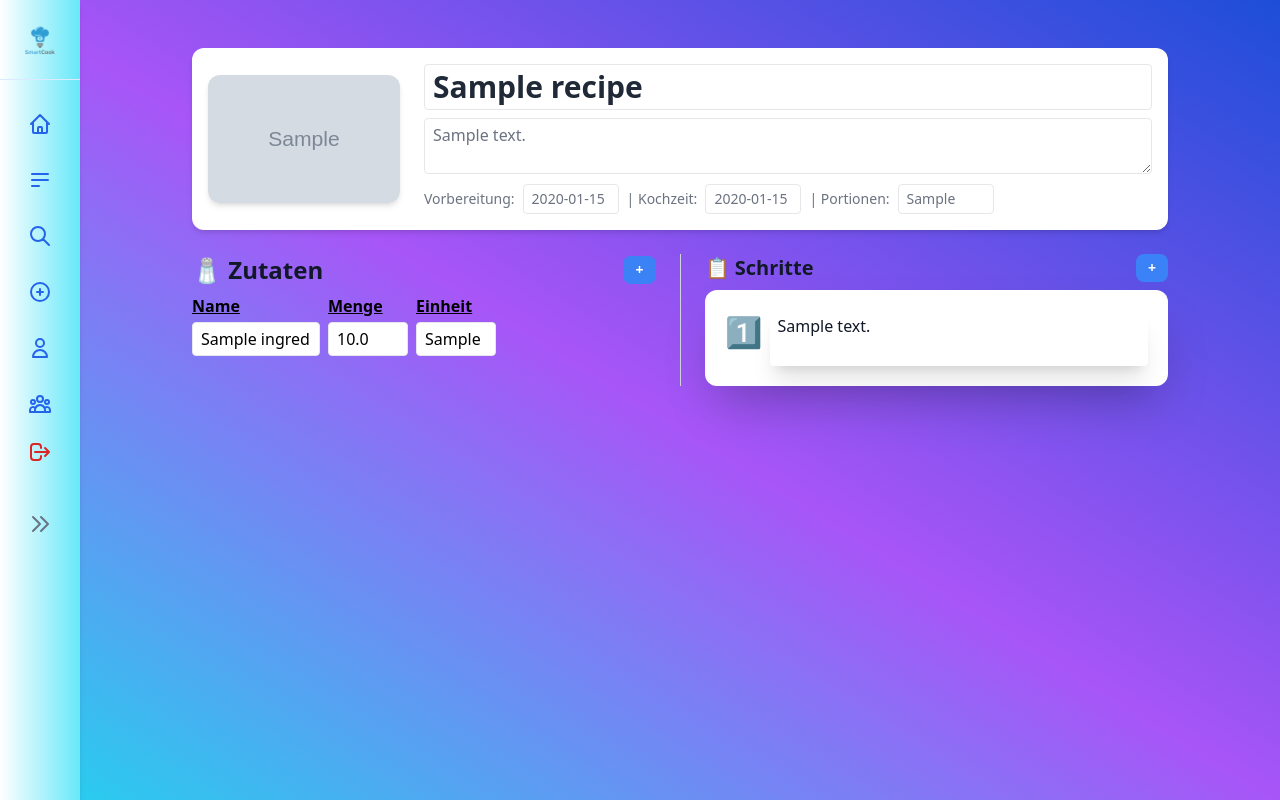
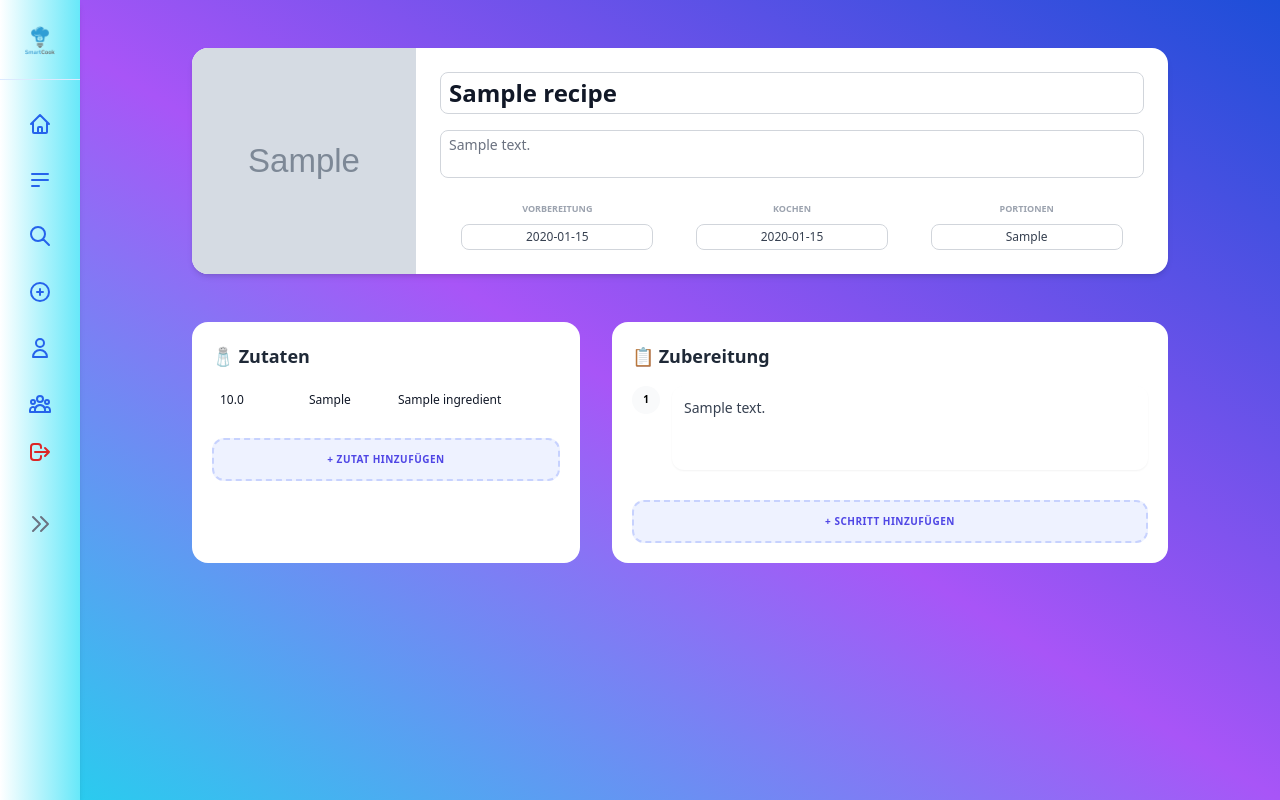
Before and after one commit to Jonasrnr/SmartCook, a Django app: page /recipe/1/edit/ in a window 1280 px wide. Run offline with Django 5.2, Linux system fonts and the light colour scheme; a user stored in the database is signed in; tables that the repository leaves empty hold one stand-in row (values such as "Sample post"); grey boxes marked "Sample" are stand-in pictures; some libraries are stand-ins or nearby versions.

Commit message:
- improved recipe_detail design     - applied recipe_detail design to recipe_add and recipe_edit - moved collections js in partial to fix js not getting loaded when using htmx - improved recipe_card design for smaller screens - added horizontal scroller animation - added manual recipe_add functionality     - added RecipeForm     - added recipe_add view

```diff
--- a/recipes/forms.py
+++ b/recipes/forms.py
@@ -22,20 +22,68 @@ class UserSignupForm(UserCreationForm):
 class UserLoginForm(AuthenticationForm):
     def __init__(self, *args, **kwargs):
         super(UserLoginForm, self).__init__(*args, **kwargs)
+        self.fields["username"].widget.attrs.update(
+            {
+                "class": "border-black border-2 rounded-md px-3 py-2 w-full focus:outline-none focus:ring-2 focus:ring-blue-500"
+            }
+        )
+        self.fields["password"].widget.attrs.update(
+            {
+                "class": "border-black border-2 rounded-md px-3 py-2 w-full focus:outline-none focus:ring-2 focus:ring-blue-500"
+            }
+        )
+
+
+IngredientFormSet = forms.inlineformset_factory(
+    Recipe, Ingredient, fields=("name", "quantity", "unit"), extra=1
+)
+
+InstructionFormSet = forms.inlineformset_factory(
+    Recipe, Instruction, fields=("step_number", "description"), extra=1
+)
 
 
 class RecipeForm(forms.ModelForm):
+    image = forms.ImageField(required=False, widget=forms.ClearableFileInput(attrs={
+        "class": "border rounded-md px-3 py-2 w-full"
+    }))
+
     class Meta:
         model = Recipe
-        fields = "__all__"
+        exclude = ["user", "original_creator"]
+        widgets = {
+            "title": forms.TextInput(attrs={
+                "class": "border rounded-md px-3 py-2 w-full focus:outline-none focus:ring-2 focus:ring-blue-500",
+                "placeholder": "Titel des Rezepts"
+            }),
+            "description": forms.Textarea(attrs={
+                "class": "border rounded-md px-3 py-2 w-full focus:outline-none focus:ring-2 focus:ring-blue-500",
+                "placeholder": "Beschreibung",
+                "rows": 4
+            }),
+        }
+
+    def __init__(self, *args, **kwargs):
+        super().__init__(*args, **kwargs)
+
+        formset_kwargs = kwargs.copy()
+        formset_kwargs.pop("instance", None)
+        self.ingredient_formset = IngredientFormSet(*args, **formset_kwargs, instance=self.instance, prefix="ingredients")
+        self.instruction_formset = InstructionFormSet(*args, **formset_kwargs, instance=self.instance, prefix="instructions")
+
+    def is_valid(self):
+        return super().is_valid() and self.ingredient_formset.is_valid() and self.instruction_formset.is_valid()
+
+    def save(self, commit=True):
+        recipe = super().save(commit=commit)
+        if commit:
+            self.ingredient_formset.instance = recipe
+            self.ingredient_formset.save()
+            self.instruction_formset.instance = recipe
+            self.instruction_formset.save()
+        return recipe
 
 
-IngredientFormSet = forms.inlineformset_factory(
-    Recipe, Ingredient, fields=("name", "quantity", "unit"), extra=0
-)
-InstructionFormSet = forms.inlineformset_factory(
-    Recipe, Instruction, fields=("description",), extra=0
-)
 class CollectionForm(forms.ModelForm):
     class Meta:
         model = Collection
--- a/recipes/templates/recipes/base.html
+++ b/recipes/templates/recipes/base.html
@@ -66,7 +66,7 @@
 
         <!-- Main Content Wrapper -->
         <div id="content-wrapper" class="absolute top-0 right-0 bottom-0 left-0 lg:ml-20">
-            <main class="w-full h-full overflow-y-auto" id="main-content">
+            <main class="w-full h-full overflow-y-auto pb-20 lg:pb-0" id="main-content">
                 {% block content %}{% endblock %}
             </main>
 
--- a/recipes/templates/recipes/partials/landing_page_partial.html
+++ b/recipes/templates/recipes/partials/landing_page_partial.html
@@ -22,7 +22,8 @@
     <!-- Horizontal Scroller -->
     <div class="w-full mx-auto px-4">
         <h2 class="text-2xl font-semibold mb-4 px-2">Rezepte</h2>
-        <div class="w-full mx-auto overflow-x-auto hide-scroll-bar py-2">
+        <!-- TODO: looks bad on smaller screens-->
+        <div id="recipe-scroller" class="w-full mx-auto overflow-x-auto hide-scroll-bar py-2">
             <div class="flex flex-nowrap gap-6">
                 {% for recipe in recipes|dictsortreversed:"id" %} {% include "recipes/components/recipe_card.html" with recipe=recipe %} {% endfor %}
             </div>
--- a/recipes/templates/recipes/partials/recipe_edit_partial.html
+++ b/recipes/templates/recipes/partials/recipe_edit_partial.html
@@ -2,74 +2,97 @@
     {% block scripts %} {{ recipe.id|json_script:"recipe-id"}} {% endblock %} {% csrf_token %}
 
     <!-- Recipe Header with image -->
-    <div class="flex flex-col sm:flex-row items-center bg-white rounded-xl shadow-md p-4 gap-6">
-        <a href="{{ recipe.url }}" target="_blank" rel="noopener noreferrer">
-            <img src="{{ recipe.thumbnail|default:'https://placehold.co/300x200/2563EB/ffffff?text=Rezept+Bild' }}" alt="{{ recipe.title }}" class="w-full sm:w-48 h-32 object-cover rounded-xl shadow-md" onerror="handleImageError(this, {recipe.id})">
-        </a>
-        <div class="flex-1">
-            <input type="text" value="{{ recipe.title }}" data-id="{{ recipe.id }}" data-field="title" data-type="recipe" class="auto-save-input text-3xl font-bold text-gray-800 w-full border rounded px-2 py-1" placeholder="Titel">
-            <textarea data-id="{{ recipe.id }}" data-field="description" data-type="recipe" class="auto-save-input text-gray-500 mt-2 w-full border rounded px-2 py-1" placeholder="Beschreibung">{{ recipe.description|default_if_none:'' }}</textarea>
-            <div class="text-gray-500 mt-1 text-sm flex items-center gap-2">
-                <span>Vorbereitung:</span>
-                <input type="text" value="{{ recipe.prep_time|default_if_none:'' }}" data-id="{{ recipe.id }}" data-field="prep_time" data-type="recipe" class="auto-save-input border rounded px-2 py-1 w-24" placeholder="...">
-                <span>| Kochzeit:</span>
-                <input type="text" value="{{ recipe.cook_time|default_if_none:'' }}" data-id="{{ recipe.id }}" data-field="cook_time" data-type="recipe" class="auto-save-input border rounded px-2 py-1 w-24" placeholder="...">
-                <span>| Portionen:</span>
-                <input type="text" value="{{ recipe.servings|default_if_none:'' }}" data-id="{{ recipe.id }}" data-field="servings" data-type="recipe" class="auto-save-input border rounded px-2 py-1 w-24" placeholder="...">
+    <div class="bg-white rounded-2xl shadow-md overflow-hidden">
+        <div class="flex flex-col md:flex-row">
+            <!-- Image -->
+            <div class="relative w-full md:w-48 lg:w-56 h-56 md:h-auto overflow-hidden flex-shrink-0">
+                <a href="{{ recipe.url }}" target="_blank" rel="noopener noreferrer" class="flex-shrink-0">
+                    <img src="{{ recipe.thumbnail|default:'https://placehold.co/300x200/2563EB/ffffff?text=Rezept+Bild' }}" alt="{{ recipe.title }}" class="w-full h-full object-cover" onerror="handleImageError(this, {{recipe.id}})">
+                </a>
+            </div>
+
+            <!-- Content-->
+            <div class="flex-1 p-5 md:p-6 flex flex-col space-y-4">
+                <div class="space-y-1">
+                    <input type="text" value="{{ recipe.title }}" data-id="{{ recipe.id }}" data-field="title" data-type="recipe" class="auto-save-input text-xl md:text-2xl font-bold text-gray-900 w-full placeholder-gray-300 border border-gray-300 rounded-lg px-2 py-1" placeholder="Name des Rezepts...">
+                </div>
+
+                <textarea data-id="{{ recipe.id }}" data-field="description" data-type="recipe" class="auto-save-input text-gray-500 w-full resize-none text-sm border border-gray-300 rounded-lg px-2 py-1" placeholder="Kurze Beschreibung..." rows="2">{{ recipe.description|default_if_none:'' }}</textarea>
+
+                <div class="grid grid-cols-3">
+                    <div class="flex flex-col items-center">
+                        <span class="text-[9px] text-gray-400 uppercase font-bold py-2">Vorbereitung</span>
+                        <input type="text" value="{{ recipe.prep_time|default_if_none:'' }}" data-id="{{ recipe.id }}" data-field="prep_time" data-type="recipe" class="font-medium text-gray-700 text-xs text-center border border-gray-300 rounded-lg px-2 py-1" placeholder="-">
+                    </div>
+                    <div class="flex flex-col items-center">
+                        <span class="text-[9px] text-gray-400 uppercase font-bold py-2">Kochen</span>
+                        <input type="text" value="{{ recipe.cook_time|default_if_none:'' }}" data-id="{{ recipe.id }}" data-field="cook_time" data-type="recipe" class="font-medium text-gray-700 text-xs text-center border border-gray-300 rounded-lg px-2 py-1" placeholder="-">
+                    </div>
+                    <div class="flex flex-col items-center">
+                        <span class="text-[9px] text-gray-400 uppercase font-bold py-2">Portionen</span>
+                        <input type="text" value="{{ recipe.servings|default_if_none:'' }}" data-id="{{ recipe.id }}" data-field="servings" data-type="recipe" class="font-medium text-gray-700 text-xs text-center border border-gray-300 rounded-lg px-2 py-1" placeholder="-">
+                    </div>
+                </div>
             </div>
         </div>
     </div>
 
-
-    <div class="flex gap-6">
-
-        <!-- Ingredients -->
-        <section class="flex-1">
-            <div class="flex justify-between items-center mb-2">
-                <h2 class="text-2xl font-bold flex items-center gap-2">🧂 Zutaten</h2>
-                <button id="add-ingredient-btn" class="bg-blue-500 hover:bg-blue-600 text-white font-bold py-1 px-3 rounded-lg text-sm">+</button>
-            </div>
+    <div class="grid grid-cols-1 md:grid-cols-12 gap-8 py-6">
+        <div class="md:col-span-5 bg-white rounded-2xl p-5">
+            <h2 class="font-bold text-gray-800 flex items-center gap-2 text-lg mb-4">🧂 Zutaten</h2>
             {{ ingredient_formset.management_form }}
-
-            <div class="flex gap-2 font-bold underline text-black mb-1">
-                <span class="w-32">Name</span>
-                <span class="w-20">Menge</span>
-                <span class="w-20">Einheit</span>
-            </div>
-
-            <ul id="ingredient-list" class="space-y-1 text-black list-disc list-inside">
+            <ul id="ingredient-list" class="space-y-1 mb-4">
                 {% for form in ingredient_formset %} {% if form.instance.name or form.instance.quantity or form.instance.unit %}
-                <li class="flex gap-2 items-center" data-ingredient-id="{{ form.instance.id }}">
-                    <input type="text" value="{{ form.instance.name|default_if_none:'' }}" data-id="{{ form.instance.id }}" data-field="name" data-type="ingredient" class="auto-save-input border rounded px-2 py-1 w-32" placeholder="">
-                    <input type="text" value="{{ form.instance.quantity|default_if_none:'' }}" data-id="{{ form.instance.id }}" data-field="quantity" data-type="ingredient" class="auto-save-input border rounded px-2 py-1 w-20" placeholder="" inputmode="numeric" pattern="[0-9]*">
-                    <input type="text" value="{{ form.instance.unit|default_if_none:'' }}" data-id="{{ form.instance.id }}" data-field="unit" data-type="ingredient" class="auto-save-input border rounded px-2 py-1 w-20" placeholder="">
+                <li class="grid grid-cols-12 gap-2 items-baseline justify-between border-b border-gray-300 pb-2 last:border-0" data-ingredient-id="{{ form.instance.id }}">
+                    <input type="text" value="{{ form.instance.quantity|default_if_none:'' }}" data-id="{{ form.instance.id }}" data-field="quantity" data-type="ingredient" class="auto-save-input col-span-3 border-gray-100 rounded-lg px-2 py-1.5 text-xs focus:ring-2 focus:ring-indigo-100"
+                        placeholder="-">
+                    <input type="text" value="{{ form.instance.unit|default_if_none:'' }}" data-id="{{ form.instance.id }}" data-field="unit" data-type="ingredient" class="auto-save-input col-span-3 border-gray-100 rounded-lg px-2 py-1.5 text-xs focus:ring-2 focus:ring-indigo-100"
+                        placeholder="-">
+                    <input type="text" value="{{ form.instance.name|default_if_none:'' }}" data-id="{{ form.instance.id }}" data-field="name" data-type="ingredient" class="auto-save-input col-span-6 border-gray-100 rounded-lg px-2 py-1.5 text-xs focus:ring-2 focus:ring-indigo-100 font-medium"
+                        placeholder="-">
                 </li>
                 {% endif %} {% endfor %}
             </ul>
-        </section>
-
-        <div class="w-px bg-gray-300"></div>
+            <button id="add-ingredient-btn" class="w-full py-3 bg-indigo-50 hover:bg-indigo-100 text-indigo-600 border-2 border-dashed border-indigo-200 rounded-xl text-[10px] font-bold uppercase tracking-wider transition-all active:scale-[0.98]">
+                + Zutat hinzufügen
+            </button>
+        </div>
 
         <!-- Instructions -->
-        <section class="flex-1">
-            <div class="flex justify-between items-center mb-2">
-                <h2 class="text-xl font-bold flex items-center gap-2">📋 Schritte</h2>
-                <button id="add-instruction-btn" class="bg-blue-500 hover:bg-blue-600 text-white font-bold py-1 px-3 rounded-lg text-sm">+</button>
-            </div>
+        <div class="md:col-span-7 bg-white rounded-2xl p-5">
+            <h2 class="font-bold text-gray-800 flex items-center gap-2 text-lg mb-4">📋 Zubereitung</h2>
             {{ instruction_formset.management_form }}
-            <div id="instruction-list" class="rounded-xl shadow-2xl bg-white p-2">
+            <div id="instruction-list" class="space-y-4 mb-6">
                 {% for form in instruction_formset %} {% if form.instance.description %}
-                <div class="bg-white p-3 flex gap-2 items-start" data-instruction-id="{{ form.instance.id }}">
-                    <span class="font-bold text-3xl mt-1 step-number" data-step="{{ form.instance.step_number }}"></span>
-                    <textarea data-id="{{ form.instance.id }}" data-field="description" data-type="instruction" class="overflow-y-auto resize-none auto-save-input shadow-xl rounded px-2 py-1 w-full" placeholder="Schritt Beschreibung">{{ form.instance.description|default_if_none:'' }}
-                  </textarea>
+                <div class="relative pl-10 group" data-instruction-id="{{ form.instance.id }}">
+                    <div class="absolute left-0 top-0 w-7 h-7 bg-gray-50 rounded-full flex items-center justify-center font-bold text-black group-focus-within:bg-indigo-600 group-focus-within:text-white transition-all">
+                        <span class="step-number text-[10px]" data-step="{{ form.instance.step_number }}"></span>
+                    </div>
+                    <textarea data-id="{{ form.instance.id }}" data-field="description" data-type="instruction" class="auto-save-input w-full border-gray-100 focus:ring-4 focus:ring-indigo-50/50 rounded-xl p-3 text-sm text-gray-700 shadow-sm transition-all resize-none" placeholder="Schritt beschreiben..."
+                        rows="3">{{ form.instance.description|default_if_none:'' }}</textarea>
                 </div>
                 {% endif %} {% endfor %}
             </div>
-        </section>
+            <button id="add-instruction-btn" class="w-full py-3 bg-indigo-50 hover:bg-indigo-100 text-indigo-600 border-2 border-dashed border-indigo-200 rounded-xl text-[10px] font-bold uppercase tracking-wider transition-all active:scale-[0.98]">
+                + Schritt hinzufügen
+            </button>
+        </div>
     </div>
 </div>
 
+<style>
+    .auto-save-input:focus {
+        border-color: #e0e7ff;
+        outline: none;
+    }
+
+    .step-number::before {
+        content: attr(data-step);
+    }
+</style>
+
 <script>
-    initRecipeEdit();
+    document.addEventListener('DOMContentLoaded', function() {
+        window.initRecipeEdit();
+    });
 </script>
--- /dev/null
+++ b/recipes/templates/recipes/recipe_add.html
@@ -0,0 +1 @@
+{% extends "recipes/base.html" %} {% block title %}Füge ein neues Rezept hinzu{% endblock %} {% block content %} {% include 'recipes/partials/recipe_add_partial.html' %} {% endblock %} {% csrf_token%}
--- a/recipes/urls.py
+++ b/recipes/urls.py
@@ -8,6 +8,7 @@ urlpatterns = [
     path("login/", views.login_view, name="login"),
     path("signup/", views.signup_view, name="signup"),
     path("logout/", views.logout_view, name="logout"),
+    path("recipe/add", views.recipe_add, name="add"),
     path("recipe/<int:recipe_id>/", views.recipe_detail, name="recipe_detail"),
     path("recipe/<int:recipe_id>/edit/", views.recipe_edit, name="recipe_edit"),
     path("recipe/<int:recipe_id>/delete/", views.recipe_delete, name="recipe_delete"),
--- a/recipes/views.py
+++ b/recipes/views.py
@@ -128,7 +128,6 @@ def recipe_input(request):
                     })
                     return response
 
-            # TODO: Error Messages
             except Exception as e:
                 toast_message = e
                 response = HttpResponse(status=204)
@@ -195,6 +194,22 @@ def landing_page(request):
         return render(request, "recipes/partials/landing_page_partial.html", {"recipes": recipes})
 
     return render(request, "recipes/landing_page.html", {"recipes": recipes})
+
+@login_required
+def recipe_add(request):
+    if request.method == "POST":
+        form = RecipeForm(request.POST, request.FILES)
+        if form.is_valid():
+            form.instance.user = request.user
+            form.instance.original_creator = request.user
+            form.save()
+            #TODO: Toast message
+            return redirect("recipe_detail", recipe_id=form.instance.id)
+    else:
+        form = RecipeForm()
+
+    template = "recipes/partials/recipe_add_partial.html" if request.headers.get("HX-Request") else "recipes/recipe_add.html"
+    return render(request, template, {"form": form})
 
 
 @login_required
--- a/static/js/edit_recipe.js
+++ b/static/js/edit_recipe.js
@@ -1,20 +1,8 @@
-function initRecipeEdit() {
+window.initRecipeEdit = function() {
     const csrfToken = document.querySelector('[name=csrfmiddlewaretoken]') ?.value;
     const recipeIdElem = document.getElementById('recipe-id');
+    if (!recipeIdElem) return;
     const recipeId = JSON.parse(recipeIdElem.textContent);
-
-    // --- HILFSFUNKTIONEN ---
-    function getStepEmoji(number) {
-        const emojis = ["1️⃣", "2️⃣", "3️⃣", "4️⃣", "5️⃣", "6️⃣", "7️⃣", "8️⃣", "9️⃣"];
-        return (number > 0 && number <= emojis.length) ? emojis[number - 1] : "🔹";
-    }
-
-    function setInitialStepEmojis() {
-        document.querySelectorAll('.step-number').forEach(span => {
-            const step = parseInt(span.dataset.step, 10);
-            span.textContent = getStepEmoji(step);
-        });
-    }
 
     function autoResizeTextarea() {
         this.style.height = "auto";
@@ -58,7 +46,12 @@ function initRecipeEdit() {
                 const elementToRemove = el.closest(`[data-${type}-id="${data.id}"]`);
                 if (elementToRemove) elementToRemove.remove();
                 if (data.renumber) {
-                    location.reload();
+                    const list = document.getElementById("instruction-list");
+                    if (list) {
+                        list.querySelectorAll(".step-number").forEach((el, idx) => {
+                            el.dataset.step = idx + 1;
+                        });
+                    }
                 }
             } else {
                 throw new Error(data.message || "Unknown error");
@@ -83,12 +76,12 @@ function initRecipeEdit() {
                 if (type === 'ingredient') {
                     const list = document.getElementById("ingredient-list");
                     const newLi = document.createElement("li");
-                    newLi.className = "flex gap-2 items-center";
+                    newLi.className = "grid grid-cols-12 gap-2";
                     newLi.dataset.ingredientId = data.id;
                     newLi.innerHTML = `
-                    <input type="text" data-id="${data.id}" data-field="name" data-type="ingredient" class="auto-save-input border rounded px-2 py-1 w-32" placeholder="Name">
-                    <input type="text" data-id="${data.id}" data-field="quantity" data-type="ingredient" class="auto-save-input border rounded px-2 py-1 w-20" placeholder="Menge" inputmode="numeric" pattern="[0-9]*">
-                    <input type="text" data-id="${data.id}" data-field="unit" data-type="ingredient" class="auto-save-input border rounded px-2 py-1 w-20" placeholder="Einheit">
+                    <input type="text" value="" data-id="${data.id}" data-field="quantity" data-type="ingredient" class="auto-save-input col-span-3 border-gray-100 rounded-lg px-2 py-1.5 text-xs focus:ring-2 focus:ring-indigo-100" placeholder="-">
+                    <input type="text" value="" data-id="${data.id}" data-field="unit" data-type="ingredient" class="auto-save-input col-span-3 border-gray-100 rounded-lg px-2 py-1.5 text-xs focus:ring-2 focus:ring-indigo-100" placeholder="-">
+                    <input type="text" value="" data-id="${data.id}" data-field="name" data-type="ingredient" class="auto-save-input col-span-6 border-gray-100 rounded-lg px-2 py-1.5 text-xs focus:ring-2 focus:ring-indigo-100 font-medium" placeholder="-">
                 `;
                     list.appendChild(newLi);
                     newLi.querySelectorAll(".auto-save-input").forEach(input => input.addEventListener("change", handleAutoSave));
@@ -96,11 +89,13 @@ function initRecipeEdit() {
                 } else {
                     const list = document.getElementById("instruction-list");
                     const newDiv = document.createElement("div");
-                    newDiv.className = "bg-white p-3 flex gap-2 items-start";
+                    newDiv.className = "relative pl-10 group";
                     newDiv.dataset.instructionId = data.id;
                     newDiv.innerHTML = `
-                    <span class="font-bold text-3xl mt-1 step-number" data-step="${data.step_number}">${getStepEmoji(data.step_number)}</span>
-                    <textarea data-id="${data.id}" data-field="description" data-type="instruction" class="overflow-y-auto resize-none auto-save-input shadow-xl rounded px-2 py-1 w-full" placeholder="Schritt Beschreibung"></textarea>
+                    <div class="absolute left-0 top-0 w-7 h-7 bg-gray-50 rounded-full flex items-center justify-center font-bold text-black group-focus-within:bg-indigo-600 group-focus-within:text-white transition-all">
+                        <span class="step-number text-[10px]" data-step="${data.step_number}"></span>
+                    </div>
+                    <textarea data-id="${data.id}" data-field="description" data-type="instruction" class="auto-save-input w-full border-gray-100 focus:ring-4 focus:ring-indigo-50/50 rounded-xl p-3 text-sm text-gray-700 shadow-sm transition-all resize-none" placeholder="Schritt beschreiben..." rows="3"></textarea>
                 `;
                     list.appendChild(newDiv);
                     const newTextarea = newDiv.querySelector("textarea");
@@ -129,9 +124,6 @@ function initRecipeEdit() {
         input.addEventListener("change", handleAutoSave);
     });
 
-    // Emojis für Schritte setzen
-    setInitialStepEmojis();
-
     // "Hinzufügen"-Buttons
     const addIngredientBtn = document.getElementById("add-ingredient-btn");
     if (addIngredientBtn) {
```
Also changed, not shown: recipes/templates/recipes/collections.html (+1 -18 lines), recipes/templates/recipes/components/recipe_card.html (+34 -38 lines), recipes/templates/recipes/partials/collections_partial.html (+14 -1 lines), recipes/templates/recipes/partials/recipe_add_partial.html (added, +173 -0 lines), recipes/templates/recipes/partials/recipe_detail_partial.html (+68 -42 lines), static/js/landing_page.js (+74 -3 lines).
